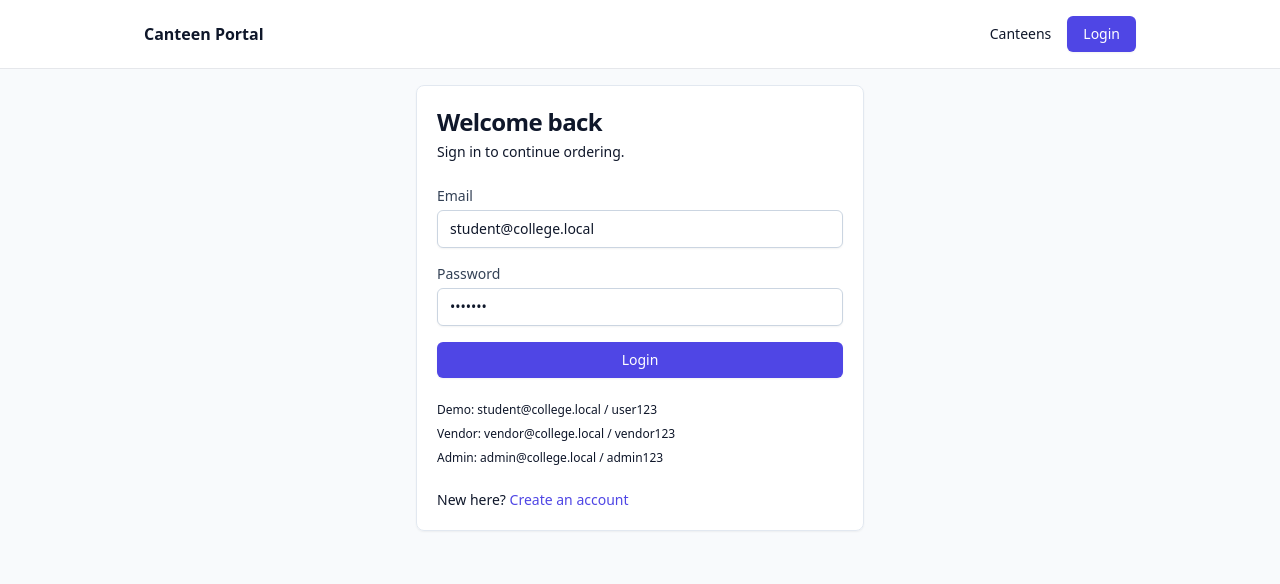
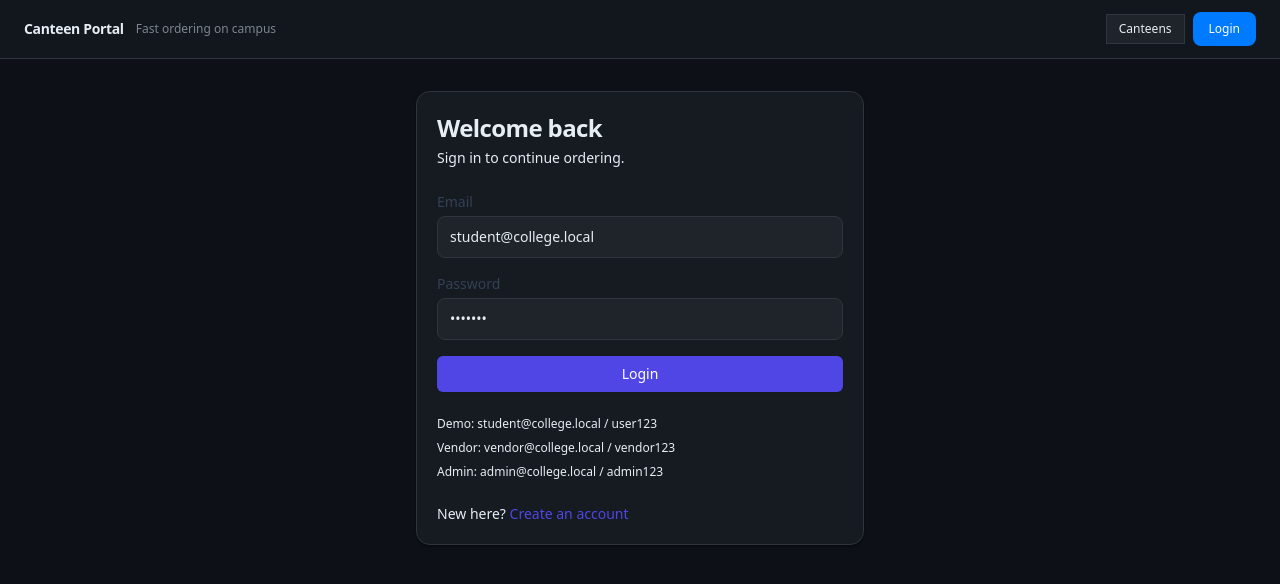
Before and after one commit to ayush39roy-eng/skipQ, a Next.js app in the folder college-canteen-portal/: page /login in a window 1280 px wide. Shown: the top 584 px of the page. Built offline with nearby package versions, Linux system fonts and the light colour scheme; no server answers.

Commit message:
ui refactored again

```diff
--- a/college-canteen-portal/package.json
+++ b/college-canteen-portal/package.json
@@ -4,7 +4,7 @@
   "private": true,
   "scripts": {
     "dev": "next dev",
-    "build": "prisma generate && next build",
+    "build": "node scripts/prebuild.js && next build",
     "start": "next start",
     "lint": "next lint",
     "prisma:generate": "prisma generate",
@@ -15,11 +15,12 @@
   "dependencies": {
     "@prisma/client": "^5.19.1",
     "bcryptjs": "^2.4.3",
+    "clsx": "^2.1.1",
     "cookie": "^0.6.0",
-    "swr": "^2.2.5",
     "next": "^14.2.15",
     "react": "^18.3.1",
     "react-dom": "^18.3.1",
+    "swr": "^2.2.5",
     "zod": "^3.23.8"
   },
   "devDependencies": {
--- a/college-canteen-portal/src/app/canteens/page.tsx
+++ b/college-canteen-portal/src/app/canteens/page.tsx
@@ -1,26 +1,62 @@
 "use client"
 import useSWR from 'swr'
 import Link from 'next/link'
+import { useMemo, useState } from 'react'
 
-const fetcher = (url: string) => fetch(url).then(r=>r.json())
+const fetcher = (url: string) => fetch(url).then(r => r.json())
 
 export default function CanteensPage() {
   const { data, error } = useSWR('/api/canteens', fetcher)
+  const [q, setQ] = useState('')
+
+  const list = useMemo(() => {
+    if (!data) return []
+    const query = q.trim().toLowerCase()
+    if (!query) return data
+    return data.filter((c: any) =>
+      c.name.toLowerCase().includes(query) ||
+      (c.location?.toLowerCase() || '').includes(query)
+    )
+  }, [data, q])
+
   if (error) return <p>Failed to load.</p>
-  if (!data) return <p>Loading...</p>
+  if (!data) return <div className="space-y-3"><div className="h-8 w-40 skeleton" /><div className="grid grid-cols-1 gap-4 sm:grid-cols-2 lg:grid-cols-3">{Array.from({length:6}).map((_,i)=>(<div key={i} className="card h-48 skeleton" />))}</div></div>
+
   return (
-    <div className="space-y-3">
-      <h1 className="text-xl font-semibold">Canteens</h1>
-      <div className="grid grid-cols-1 gap-3 sm:grid-cols-2">
-        {data.map((c: any)=> (
-          <div key={c.id} className="card flex items-center justify-between">
-            <div>
-              <div className="font-medium">{c.name}</div>
-              <div className="text-sm text-gray-600">{c.location}</div>
-            </div>
-            <Link className="btn" href={`/canteens/${c.id}`}>View Menu</Link>
+    <div className="min-h-screen bg-gray-950 text-gray-200">
+      <div className="mx-auto w-full max-w-5xl px-4 py-6">
+        <main className="mt-8 space-y-6">
+          <div className="flex flex-wrap justify-between gap-3">
+            <h1 className="text-3xl font-bold tracking-tight text-white">Canteens & Eateries</h1>
           </div>
-        ))}
+
+          <div className="">
+            <label className="block">
+              <div className="flex items-center gap-2 rounded-lg border border-gray-800 bg-gray-900 px-3 py-2.5 focus-within:ring-2 focus-within:ring-blue-500">
+                <span className="text-blue-400">🔎</span>
+                <input value={q} onChange={e=>setQ(e.target.value)} placeholder="Search for your favorite canteen..." className="w-full bg-transparent outline-none placeholder:text-gray-500" />
+              </div>
+            </label>
+          </div>
+
+          <div className="grid grid-cols-1 gap-6 sm:grid-cols-2 lg:grid-cols-3">
+            {list.map((c: any) => (
+              <div key={c.id} className="rounded-xl border border-gray-800 bg-gray-900 p-4 transition-all hover:border-blue-500/60 hover:shadow-2xl hover:shadow-blue-500/10">
+                <div className="aspect-video w-full rounded-lg bg-gray-800/60" />
+                <div className="mt-4 space-y-1">
+                  <h3 className="text-lg font-semibold text-white">{c.name}</h3>
+                  <p className="text-sm text-gray-400">{c.location ?? 'On campus'}</p>
+                </div>
+                <Link className="mt-4 inline-flex h-10 w-full items-center justify-center rounded-lg bg-blue-600 text-white font-semibold hover:bg-blue-500" href={`/canteens/${c.id}`}>
+                  View Menu
+                </Link>
+              </div>
+            ))}
+            {list.length === 0 && (
+              <div className="col-span-full text-center text-sm text-gray-400">No canteens match “{q}”.</div>
+            )}
+          </div>
+        </main>
       </div>
     </div>
   )
--- a/college-canteen-portal/src/app/globals.css
+++ b/college-canteen-portal/src/app/globals.css
@@ -3,41 +3,88 @@
 @tailwind utilities;
 
 /* Design tokens */
+/* Light & Dark design tokens */
 :root {
-  --color-bg: 248 250 252; /* slate-50 */
-  --color-bg-alt: 255 255 255; /* white */
-  --color-border: 226 232 240; /* slate-200 */
-  --color-ring: 99 102 241; /* indigo-500 */
-  --color-text: 17 24 39; /* slate-900 */
-  --color-muted: 100 116 139; /* slate-500 */
+  /* Light theme (fallback) */
+  --bg: 248 250 252;
+  --bg-alt: 255 255 255;
+  --border: 226 232 240;
+  --accent: 59 130 246; /* blue-500 */
+  --accent-hover: 37 99 235; /* blue-600 */
+  --text: 17 24 39;
+  --text-muted: 100 116 139;
+  --surface: 255 255 255;
+  --surface-muted: 241 245 249;
+  --ring: 99 102 241;
   --radius-sm: 0.375rem;
   --radius-md: 0.5rem;
   --radius-lg: 0.85rem;
   --shadow-sm: 0 1px 2px 0 rgba(0,0,0,0.05);
-  --shadow-md: 0 4px 12px -2px rgba(0,0,0,0.08), 0 2px 4px 0 rgba(0,0,0,0.06);
+  --shadow-md: 0 4px 12px -2px rgba(0,0,0,0.25), 0 2px 4px 0 rgba(0,0,0,0.18);
+}
+
+html.dark {
+  --bg: 13 17 23; /* #0D1117 */
+  --bg-alt: 22 27 34; /* sidebar/darker */
+  --border: 48 54 61; /* #30363D */
+  --accent: 0 122 255; /* custom blue */
+  --accent-hover: 0 112 240;
+  --text: 230 237 243; /* light text */
+  --text-muted: 125 133 144;
+  --surface: 22 27 34;
+  --surface-muted: 31 36 42;
+  --ring: 0 122 255;
+  --shadow-sm: 0 1px 2px 0 rgba(0,0,0,0.6);
+  --shadow-md: 0 8px 28px -6px rgba(0,0,0,0.55),0 4px 12px -2px rgba(0,0,0,0.4);
 }
 
 body {
-  @apply bg-slate-50 text-slate-900 antialiased;
+  @apply antialiased;
+  background-color: rgb(var(--bg));
+  color: rgb(var(--text));
   font-feature-settings: "rlig" 1, "calt" 1;
+  min-height: 100vh;
 }
 
 .btn {
-  @apply inline-flex items-center justify-center rounded-md bg-indigo-600 px-4 py-2 text-sm font-medium text-white shadow-sm transition-colors hover:bg-indigo-500 focus-visible:outline-none focus-visible:ring-2 focus-visible:ring-indigo-500 disabled:opacity-50 disabled:cursor-not-allowed;
+  @apply inline-flex items-center justify-center font-medium transition-colors focus-visible:outline-none focus-visible:ring-2 disabled:opacity-50 disabled:cursor-not-allowed;
+  background-color: rgb(var(--accent));
+  color: #fff;
+  padding: 0.55rem 1rem;
+  border-radius: var(--radius-md);
 }
+.btn:hover { background-color: rgb(var(--accent-hover)); }
+.btn-secondary { @apply border; border-color: rgb(var(--border)); background-color: rgb(var(--surface-muted)); color: rgb(var(--text)); }
+.btn-secondary:hover { background-color: rgb(var(--surface)); }
 
 .card {
-  @apply rounded-lg border border-slate-200 bg-white/90 backdrop-blur-sm p-5 shadow-sm transition hover:shadow-md;
+  background-color: rgb(var(--surface));
+  border: 1px solid rgb(var(--border));
+  border-radius: var(--radius-lg);
+  padding: 1.25rem;
+  box-shadow: var(--shadow-sm);
+  transition: box-shadow .25s,border-color .25s,background-color .25s;
 }
+.card:hover { box-shadow: var(--shadow-md); border-color: rgb(var(--accent)); }
 
 .input {
-  @apply w-full rounded-md border border-slate-300 bg-white px-3 py-2 text-sm shadow-sm placeholder:text-slate-400 focus:border-indigo-500 focus:outline-none focus:ring-2 focus:ring-indigo-500/40;
+  background-color: rgb(var(--surface-muted));
+  border: 1px solid rgb(var(--border));
+  color: rgb(var(--text));
+  padding: 0.6rem 0.75rem;
+  border-radius: var(--radius-md);
+  font-size: 0.875rem;
+  width: 100%;
 }
+.input::placeholder { color: rgb(var(--text-muted)); }
+.input:focus { outline: 2px solid rgba(var(--accent),0.4); outline-offset: 2px; }
 
-.skeleton {
-  @apply animate-pulse rounded-md bg-slate-200;
-}
+.skeleton { @apply animate-pulse; background-color: rgb(var(--surface-muted)); border-radius: var(--radius-md); }
 
-.header-gradient {
-  background: linear-gradient(135deg,#6366f1 0%,#4f46e5 35%,#312e81 100%);
-}
+.header-gradient { background: linear-gradient(135deg,rgb(var(--accent)) 0%,rgba(var(--accent)) 40%,#1e3a8a 100%); }
+
+/* Utility overrides for dark scrollbars */
+::-webkit-scrollbar { width: 10px; }
+::-webkit-scrollbar-track { background: rgb(var(--bg-alt)); }
+::-webkit-scrollbar-thumb { background: rgb(var(--surface-muted)); border-radius: var(--radius-md); }
+::-webkit-scrollbar-thumb:hover { background: rgb(var(--accent)); }
--- a/college-canteen-portal/src/app/layout.tsx
+++ b/college-canteen-portal/src/app/layout.tsx
@@ -2,31 +2,32 @@ import './globals.css'
 import Link from 'next/link'
 import { getSession } from '@/lib/session'
 
-export const metadata = {
-  title: 'College Canteen Portal',
-}
+export const metadata = { title: 'College Canteen Portal' }
 
 export default async function RootLayout({ children }: { children: React.ReactNode }) {
   const session = await getSession()
   return (
-    <html lang="en" suppressHydrationWarning>
+    <html lang="en" className="dark" suppressHydrationWarning>
       <body>
-        <nav className="border-b bg-white">
-          <div className="mx-auto flex max-w-5xl items-center justify-between p-4">
-            <Link href="/" className="font-semibold">Canteen Portal</Link>
-            <div className="flex items-center gap-4 text-sm">
-              <Link href="/canteens">Canteens</Link>
-              {session?.role === 'VENDOR' && <Link href="/vendor">Vendor</Link>}
-              {session?.role === 'ADMIN' && <Link href="/admin">Admin</Link>}
+        <header className="sticky top-0 z-40 w-full border-b border-[rgb(var(--border))] bg-[rgb(var(--bg-alt))]/95 backdrop-blur supports-[backdrop-filter]:bg-[rgb(var(--bg-alt))]/70">
+          <div className="mx-auto flex w-full max-w-[1400px] items-center justify-between px-6 py-3">
+            <div className="flex items-center gap-3">
+              <Link href="/" className="text-sm font-semibold tracking-tight text-[rgb(var(--text))]">Canteen Portal</Link>
+              <span className="hidden text-xs text-[rgb(var(--text-muted))] sm:inline">Fast ordering on campus</span>
+            </div>
+            <nav className="flex items-center gap-2 text-xs font-medium">
+              <Link className="btn-secondary px-3 py-1.5" href="/canteens">Canteens</Link>
+              {session?.role === 'VENDOR' && <Link className="btn-secondary px-3 py-1.5" href="/vendor">Vendor</Link>}
+              {session?.role === 'ADMIN' && <Link className="btn-secondary px-3 py-1.5" href="/admin">Admin</Link>}
               {!session ? (
-                <Link href="/login" className="btn">Login</Link>
+                <Link href="/login" className="btn px-4 py-2">Login</Link>
               ) : (
-                <a href="/api/auth/logout" className="btn">Logout</a>
+                <a href="/api/auth/logout" className="btn px-4 py-2">Logout</a>
               )}
-            </div>
+            </nav>
           </div>
-        </nav>
-        <main className="mx-auto max-w-5xl p-4">{children}</main>
+        </header>
+        <div className="mx-auto w-full max-w-[1400px] px-6 py-8">{children}</div>
       </body>
     </html>
   )
--- a/college-canteen-portal/src/components/ui/Card.tsx
+++ b/college-canteen-portal/src/components/ui/Card.tsx
@@ -1,12 +1,17 @@
 import React from 'react'
 import clsx from 'clsx'
 
-type CardProps = React.HTMLAttributes<HTMLDivElement> & {
-  as?: keyof JSX.IntrinsicElements
-  padding?: 'sm'|'md'|'lg'
-}
+type CardProps<T extends React.ElementType = 'div'> = {
+  as?: T
+  padding?: 'sm' | 'md' | 'lg'
+  className?: string
+  children?: React.ReactNode
+} & Omit<React.ComponentPropsWithoutRef<T>, 'as' | 'className' | 'children'>
 
-export function Card({ as:Tag='div', padding='md', className, children, ...rest }: CardProps) {
+export function Card<T extends React.ElementType = 'div'>(
+  { as, padding = 'md', className, children, ...rest }: CardProps<T>
+) {
+  const Tag = (as || 'div') as React.ElementType
   const pad = padding === 'sm' ? 'p-3' : padding === 'lg' ? 'p-7' : 'p-5'
   return (
     <Tag className={clsx('card', pad, className)} {...rest}>{children}</Tag>
```
Also changed, not shown: college-canteen-portal/scripts/prebuild.js (added, +9 -0 lines), college-canteen-portal/src/app/canteens/[id]/page.tsx (+97 -29 lines), 1 other file (tests, documents, lock files or other folders).
